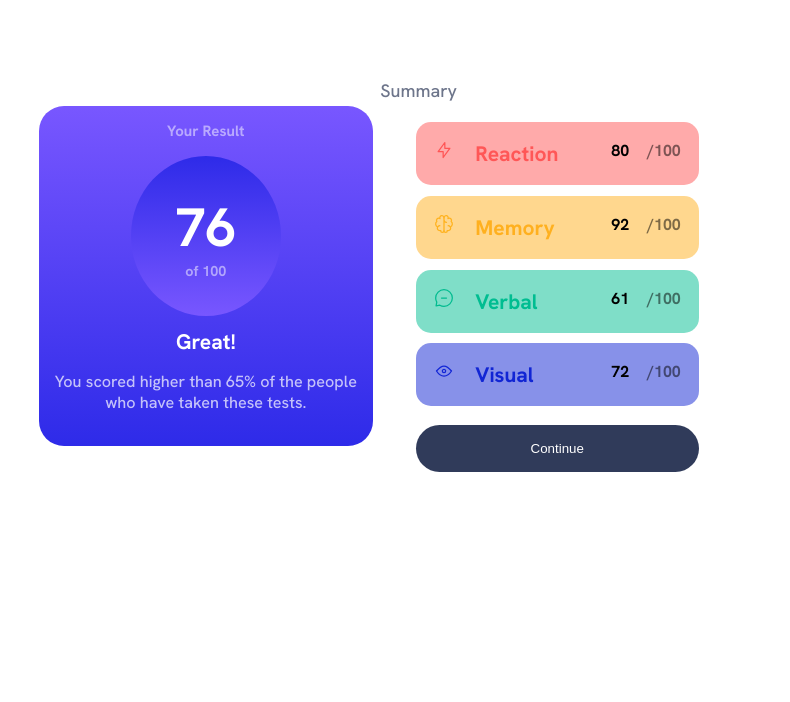
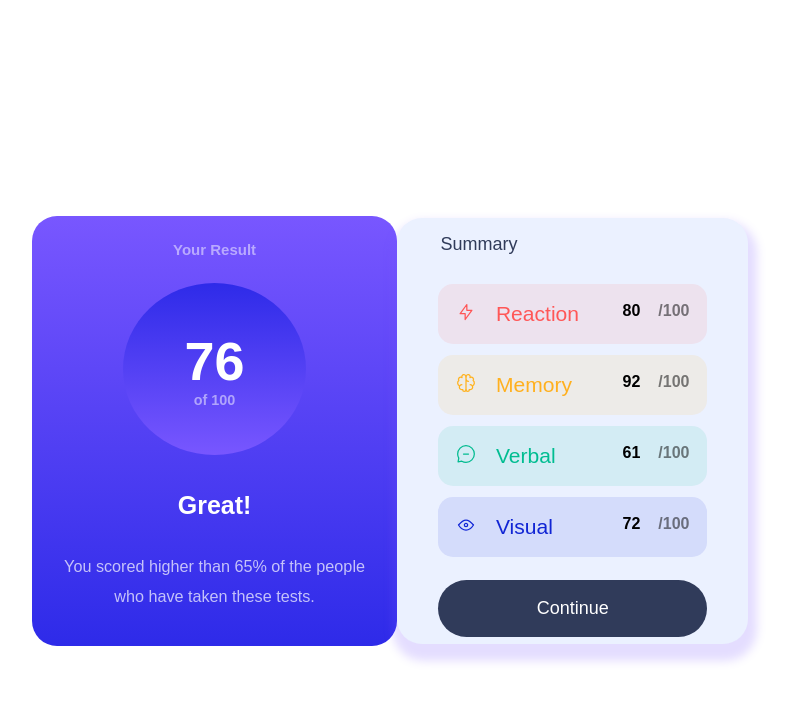
Before and after one commit to roseandlily33/thePurpleBlotch, a plain HTML site: page index.html in a window 1280 px wide. Shown: the whole page, without its empty margins (250-1040 px from the left). Drawn offline with nearby package versions, Linux system fonts and the light colour scheme.

Commit message:
Finished the project!

```diff
--- a/index.html
+++ b/index.html
@@ -2,7 +2,9 @@
 <html lang="en">
 <head>
   <meta charset="UTF-8">
-  <meta name="viewport" content="width=device-width, initial-scale=1.0"> <!-- displays site properly based on user's device -->
+  <meta name="viewport" content="width=device-width, initial-scale=1.0">
+  <!--Pure CSS-->
+  <link rel="stylesheet" href="https://cdn.jsdelivr.net/npm/purecss@3.0.0/build/pure-min.css" integrity="sha384-X38yfunGUhNzHpBaEBsWLO+A0HDYOQi8ufWDkZ0k9e0eXz/tH3II7uKZ9msv++Ls" crossorigin="anonymous">
 
   <link rel="icon" type="image/png" sizes="32x32" href="./assets/images/favicon-32x32.png">
   <!--Google Fonts-->
@@ -14,7 +16,8 @@
 </head>
 <body>
   <!--Card 1-->
-  <main>
+  <div class="pure-g">
+  <main class='pure-u-1 pure-u-md-1-2'>
     <h1>Your Result</h1>
     <div id="circle">
       <h2>76</h2>
@@ -24,10 +27,11 @@
     <p>You scored higher than 65% of the people
       <br>
       who have taken these tests.</p>
-
   </main>
+</div>
   <!--Card 2-->
-  <section>
+  <div class="pure-g">
+  <section class="pure-u-1 pure-u-md-1-2">
     <h2>Summary</h2>
     <div id="summaryCont">
       <div id="reactionCont">
@@ -43,9 +47,9 @@
 
       </div>
       <button>Continue</button>
-    </div>
-
+    </div
   </section>
+</div>
 
   <!--
   <div class="attribution">
--- a/style.css
+++ b/style.css
@@ -35,14 +35,16 @@ main h1{
     padding: 1em;
 }
 #circle{
+    background-image: linear-gradient(var(--lightRoyalBlueBack), var(--lightSlateBlueBack));
+    border-radius: 50%;
+    width: 50%;
+    height: 50%;
+    padding: 2.5em;
+    margin: 0 auto;
     display: flex;
     flex-direction: column;
-    margin: 0 auto;
-    background-image: linear-gradient(var(--lightRoyalBlueBack), var(--lightSlateBlueBack));
-    border-radius: 50%;
-    padding: 2em;
-   height: 100%;
-    width: 45%;
+    justify-content: center;
+
 }
 #circle h2{
     font-size: 3em;
@@ -63,13 +65,16 @@ main p{
 section{
     border-radius: 18px;
     padding: 0.4em;
+    background-color: var(--paleBlue);
+    border-radius: 25px;
 }
 section h2{
     font-weight: 400;
     font-size: 18px;
-    opacity: 70%;
     color: var(--darkGrayBlue);
     margin-bottom: 0.8em;
+    padding-inline: 2em;
+    padding-block: 0.5em;
 }
 #summaryCont{
     display: flex;
@@ -87,32 +92,36 @@ section h2{
    gap: 1em;
 }
 #reactionCont{
-    background-color: hsla(0, 100%, 67%, 0.5);
+    background-color: hsla(0, 100%, 67%, 0.1);
 }
 #reactionCont h3{
     color: var(--lightRed);
+    font-weight: 200;
 }
 #react1{
     display: flex;
     flex-direction: row;
 }
 #memoryCont{
-    background-color: hsla(39, 100%, 56%, 0.5);
+    background-color: hsla(39, 100%, 56%, 0.1);
 }
 #memoryCont h3{
     color: var(--orangeyYellow);
+    font-weight: 200;
 }
 #verbalCont{
-    background-color: hsla(166, 100%, 37%, 0.5);
+    background-color: hsla(166, 100%, 37%, 0.1);
 }
 #verbalCont h3{
     color: var(--greenTeal);
+    font-weight: 200;
 }
 #visualCont{
-    background-color: hsla(234, 85%, 45%, 0.5);
+    background-color: hsla(234, 85%, 45%, 0.1);
 }
 #visualCont h3{
     color: var(--cobaltBlue);
+    font-weight: 200;
 }
 #reactionCont h4, #memoryCont h4, #visualCont h4, #verbalCont h4{
     font-size: 16px;
@@ -126,10 +135,10 @@ button{
     background-color: var(--darkGrayBlue);
     color: var(--white);
     border: none;
-    padding: 1.2em;
+    padding: 1em;
     width: 80%;
     text-align: center;
-    border-radius: 25px;
+    border-radius: 45px;
 }
 button:hover{
     background-color: var(--greenTeal);
@@ -149,12 +158,26 @@ button:hover{
         justify-content: center;
         align-items: center;
         margin: 0 auto;
-        padding-block: 4em;
+        padding-block: 12em;
     }
    main{
     border-radius: 25px;
+    height: 430px;
    }
-   #summaryCont{
+   section{
+     box-shadow: 2px 10px 10px 7px hsla(252, 100%, 67%, 0.2);
+   }
+   #circle{
+    height: 40%;
+    margin-bottom: 2em;
+   }
+   main h3{
+    font-size: 25px;
+   }
+   main p{
+    padding: 1em;
+    margin: 1em;
+    line-height: 1.8em;
+   }
 
-   }
 }
```
